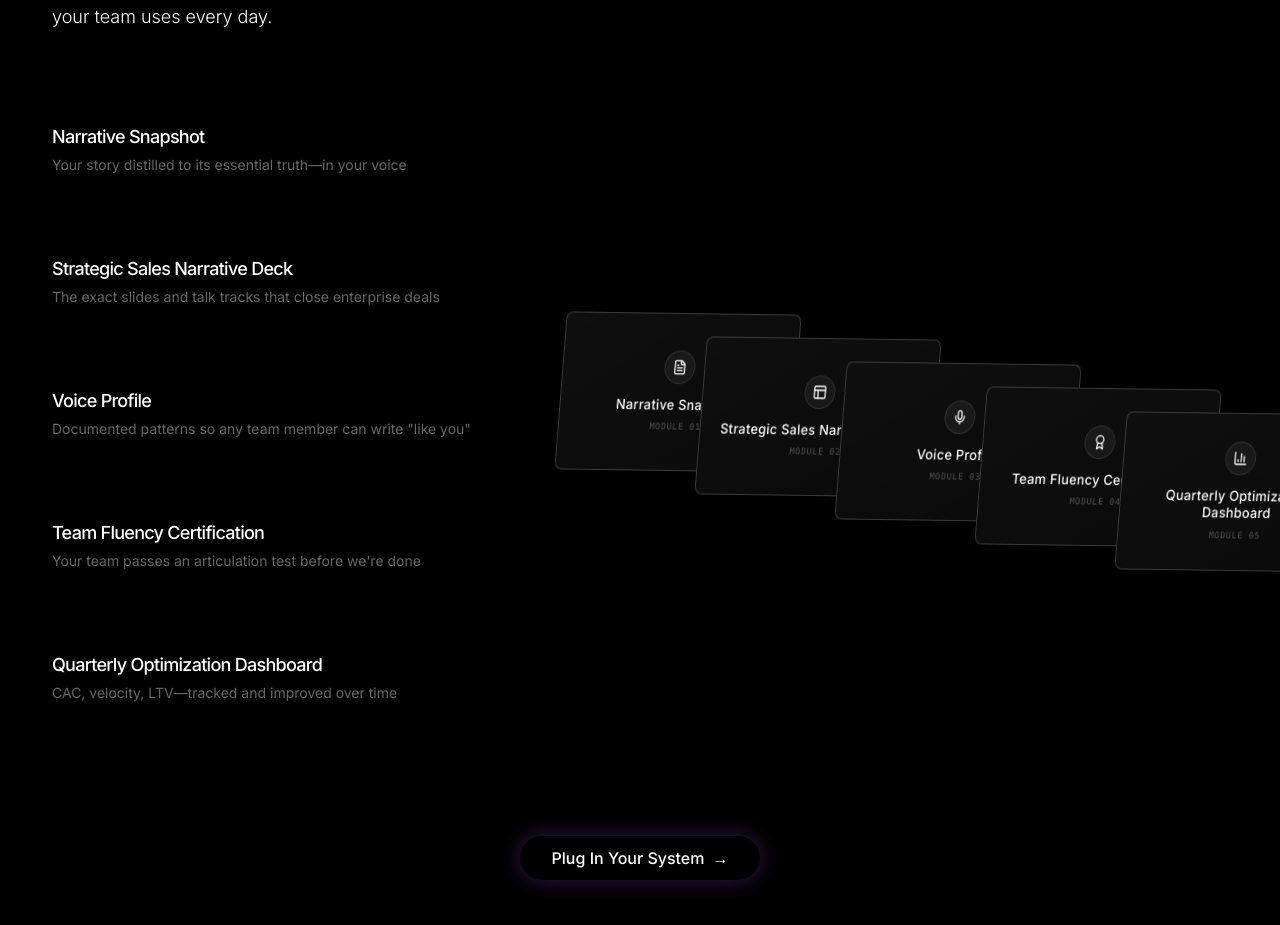
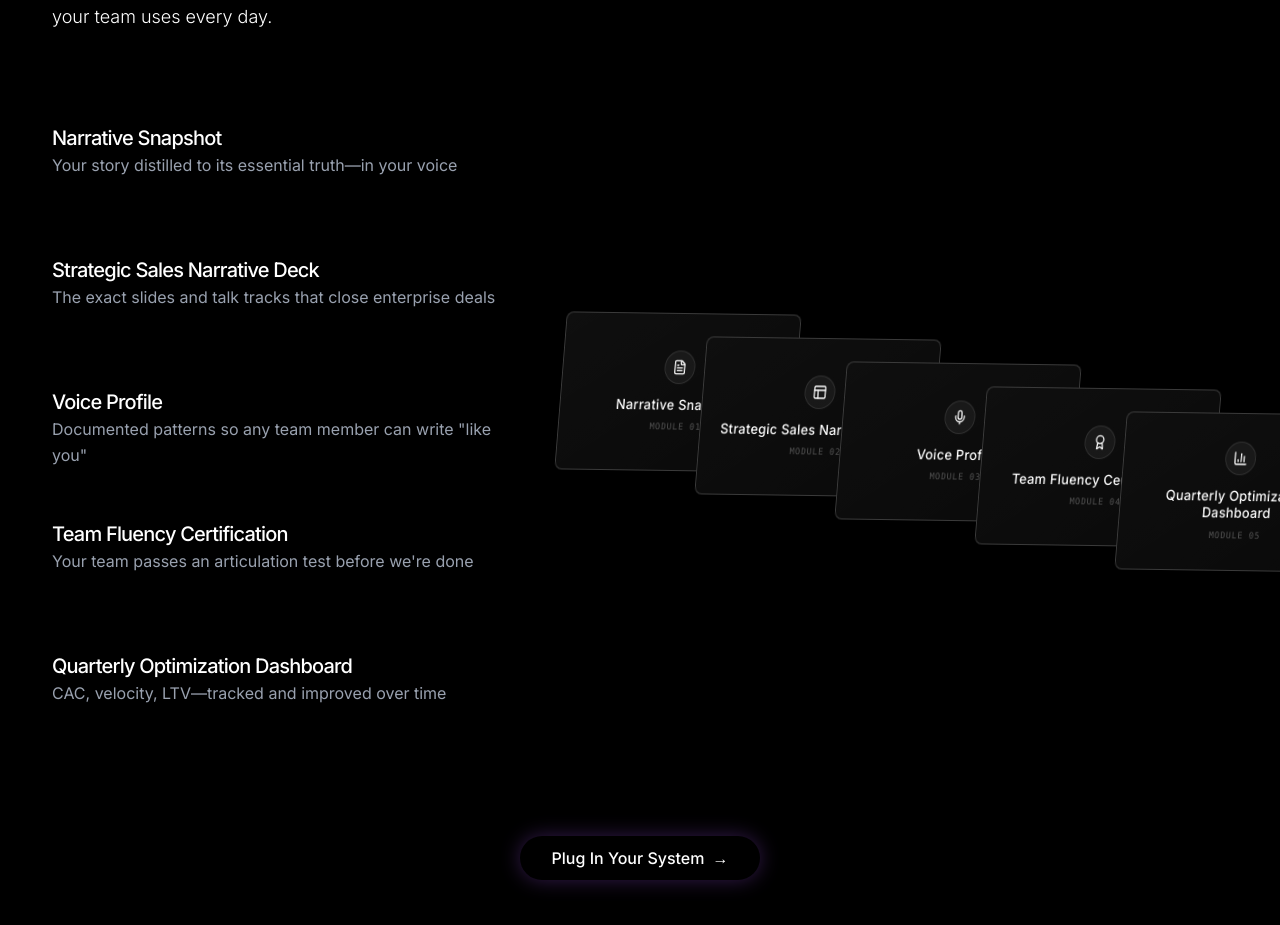
Before and after one commit to brandmultiplier/BrMul---Landing-Page-v1, a Next.js app: page / in a window 1280 px wide. Shown: the part 5506-6431 px from the top of the page. Built offline with nearby package versions, Linux system fonts and the light colour scheme.

Commit message:
fix: match typography exact size/color reference (text-xl, text-base text-gray-400)

```diff
--- a/src/components/sections/NarrativeOS.tsx
+++ b/src/components/sections/NarrativeOS.tsx
@@ -195,10 +195,10 @@ function NarrativeItem({ item, index, show }: { item: any, index: number, show:
             `}
         >
             <div className="max-w-md">
-                <h3 className="text-lg font-medium mb-2 text-white">
+                <h3 className="text-xl font-medium mb-1 text-white">
                     {item.title}
                 </h3>
-                <p className="text-sm leading-relaxed text-white/40">
+                <p className="text-base leading-relaxed text-gray-400">
                     {item.desc}
                 </p>
             </div>
```
